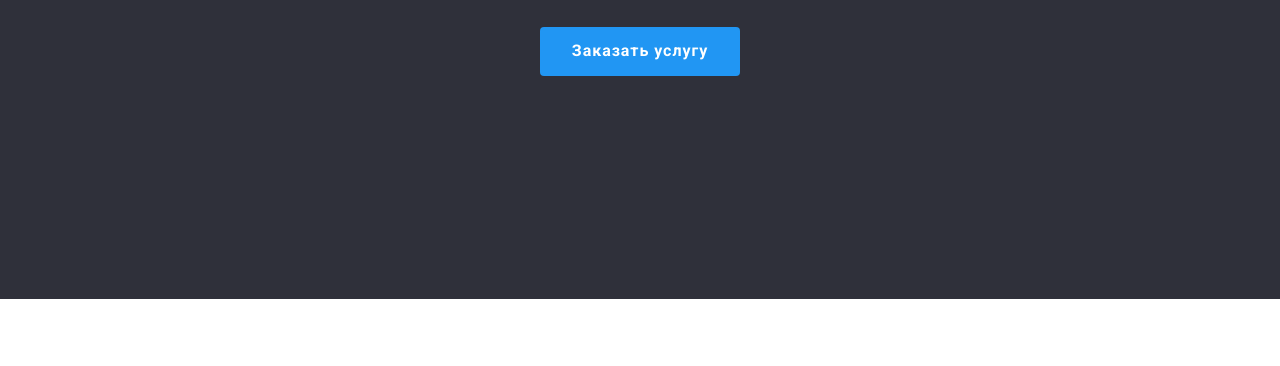
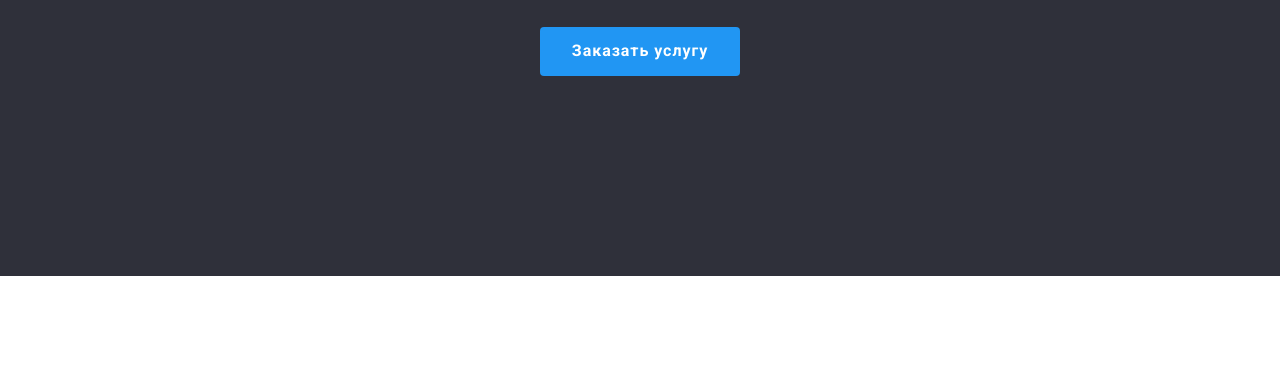
Before and after one commit to serheiev/goit-markup-hw-03, a plain HTML site: page index.html in a window 1280 px wide. Shown: the part 381-747 px from the top of the page. Drawn offline with nearby package versions, Linux system fonts and the light colour scheme.

Commit message:
fix home section

```diff
--- a/css/style.css
+++ b/css/style.css
@@ -146,14 +146,13 @@ body {
 
 .home {
   background-color: var(--dark-bg-color);
-  height: 600px;
   text-align: center;
+  padding: 200px 0;
 }
 
 .home-title {
   color: var(--light-text-color);
   margin: 0 auto;
-  padding-top: 200px;
   width: 696px;
   font-weight: 900;
   font-size: 36px;
```
